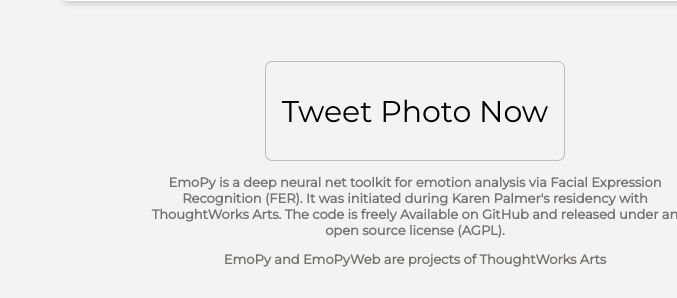
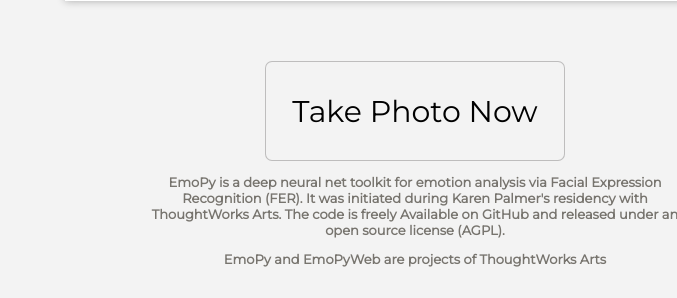
Before and after one commit to thoughtworksarts/EmoPyWeb, a Flask app: template templates/index.html in a window 1280 px wide; the page is wider, and only the part inside the window is pictured. Shown: the part 846-1144 px from the top of that part, without its empty margins (603-1280 px from the left). Run offline with Flask 2, Linux system fonts and the light colour scheme; the template is opened without the code that fills it, so the values that code supplies are empty; parts of the project's set-up code (start-up, migrations or seed data) failed here and were passed over; some libraries are stand-ins or nearby versions.

Commit message:
Change text on button if Twitter not present

```diff
--- a/templates/index.html
+++ b/templates/index.html
@@ -33,8 +33,11 @@
                   <a target="_blank" href="https://twitter.com/EmoPyWeb">@EmoPyWeb</a>:</label>
                 @<input id="twitterUsername" name="twitterUsername" type="text"></input>
               </div>
+            <button type="button" onclick="createAndSavePolaroid()">Tweet Photo Now</button>
+            {% else %}
+            <button type="button" onclick="createAndSavePolaroid()">Take Photo Now</button>
             {% endif %}
-            <button type="button" onclick="createAndSavePolaroid()">Tweet Photo Now</button>
+
             <p class="explanation">EmoPy is a deep neural net toolkit for emotion analysis via Facial Expression
               <br/> Recognition (FER). It was initiated during Karen Palmer's residency with
               <br/>ThoughtWorks Arts. The code is freely Available on GitHub and released under an
```
